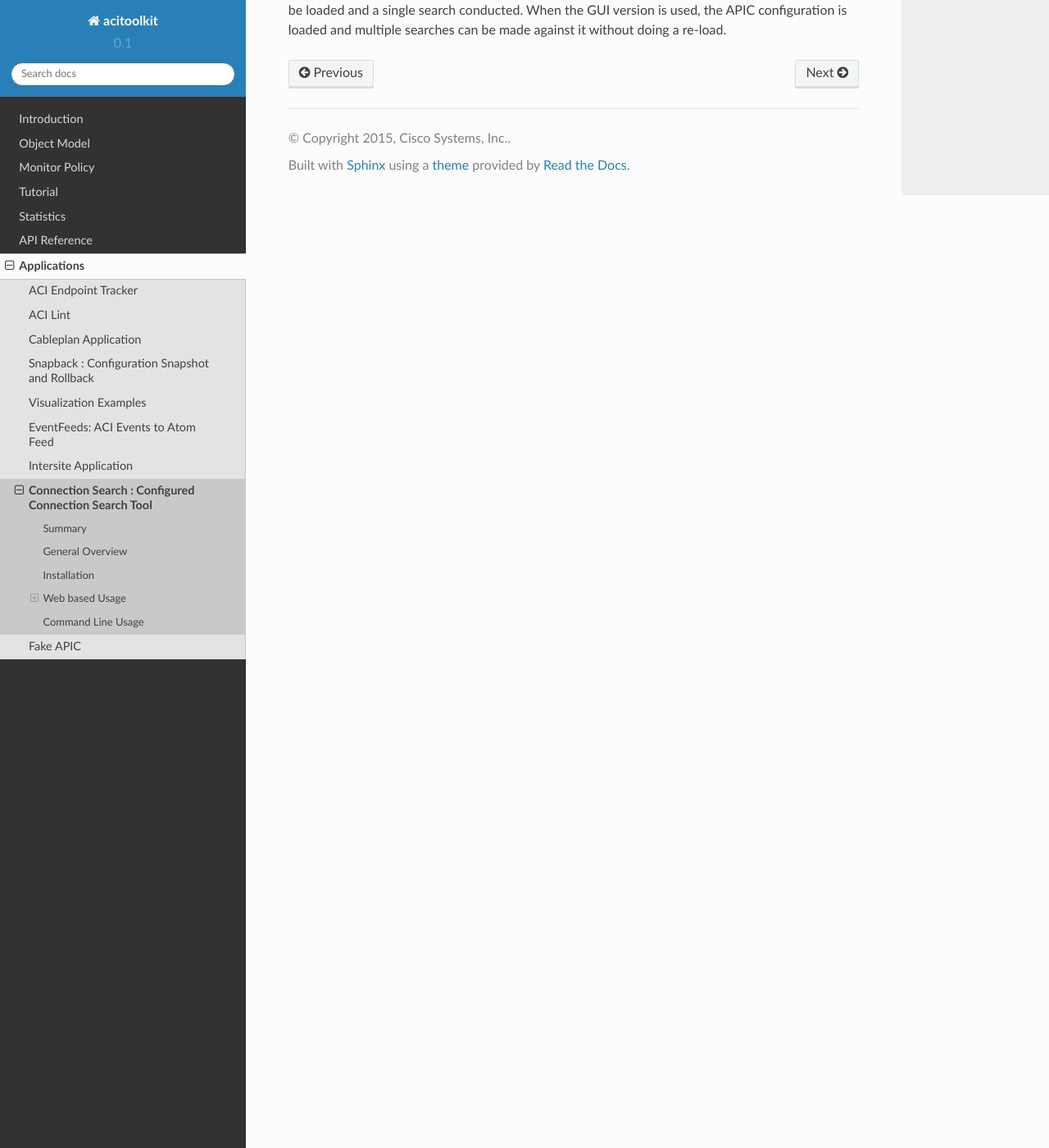
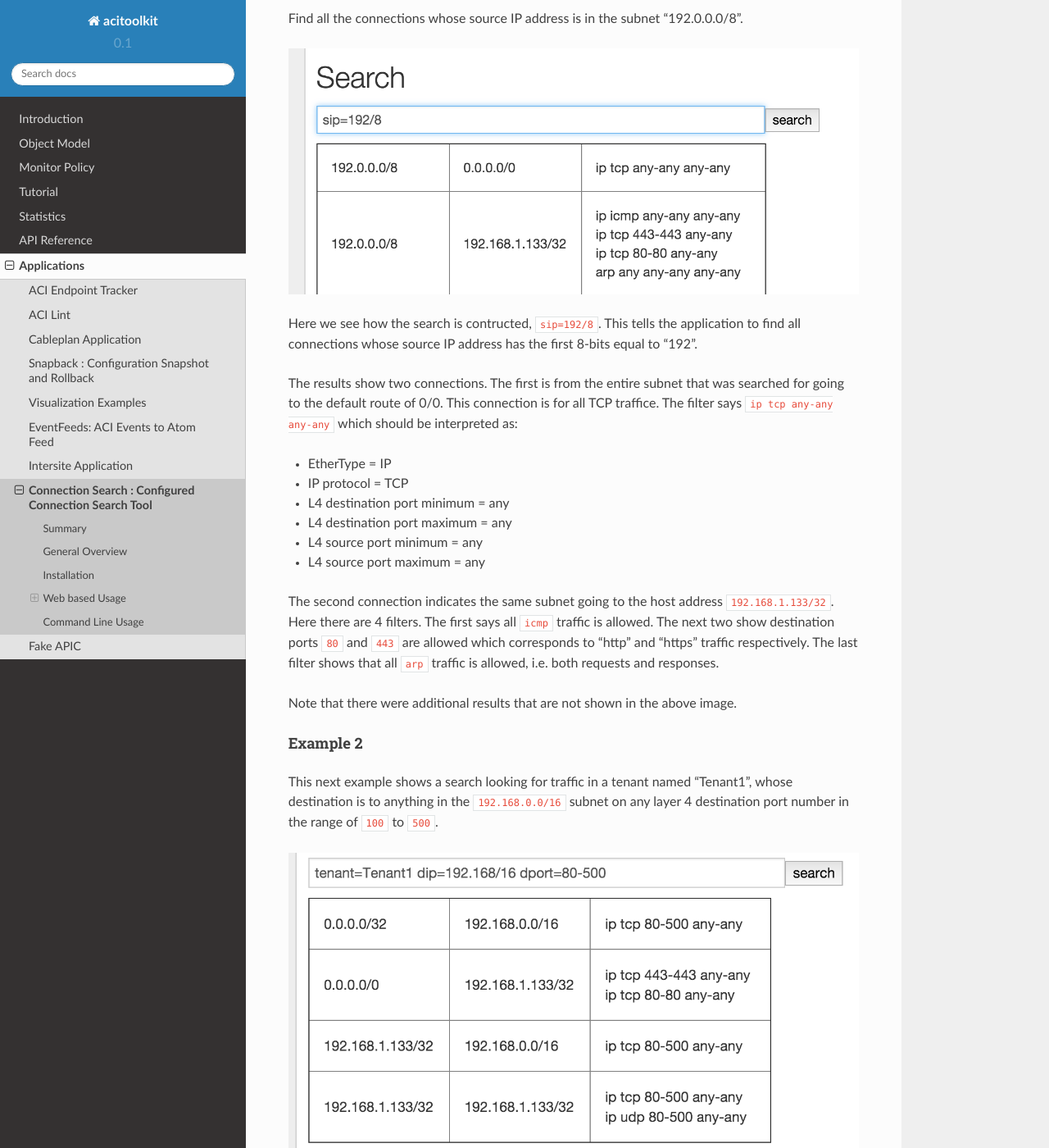
Before and after one commit to datacenter/acitoolkit, a Sphinx documentation site: the page built from docs/source/connectionsearch.rst, in a window 1280 px wide and 1400 px high, scrolled down 5917 px. Shown: the whole window at 82% size. Built offline with Sphinx 7.4.7 and the Read the Docs theme 2.0.0, drawn with Linux system fonts in a browser that asks for light colours; some of the changed text lies outside the part shown.

Commit message:
Completed documentation  with examples.

```diff
--- a/docs/source/connectionsearch.rst
+++ b/docs/source/connectionsearch.rst
@@ -101,7 +102,7 @@ below.  Note that for security purposes, the password is not
 displayed.  Clicking the **Reset** button will cause Connection Search to
 forget the current credentials, but will not impact the APIC in any way.
 
-.. image:: Connection_Search-credentials-set.png
+.. image:: connection_search-credentials-set.png
 
 Performing a Search
 ~~~~~~~~~~~~~~~~~~~
@@ -111,6 +112,8 @@ will read in the configuration of the APIC.  This may take some time depending u
 the size of your configuration as well as the speed of your network connection.
 Your browser may indicate that it is "waiting on 127.0.0.1" while the configuration
 is loading.  Please be patient.
+
+.. image:: connection_search-search-start.png
 
 A search consists of entering the search filter criteria in the search bar and then pressing
 the **SEARCH** button.  If no criteria is entered, all connections will be displayed.
@@ -195,6 +198,75 @@ When the search results are displayed, placing the cursor over a table cell will
 EPG or OutsideEPG to be displayed.  If the cursor is placed over the filters, the name of the contract will be
 displayed.
 
+For communication within an EPG, i.e. between two end-points that are in the same EPG, Connection Search will create an
+"implied" contract that is both provided and consumed by that EPG.  The filter in that contract will allow all
+communication.  When the cursor hovers over the filter cell for such a connection, the contract name will begin with
+"implied" followed by a number that makes it unique.  This contract does not actually exist in the APIC.
+
+Examples
+~~~~~~~~
+The following are a few examples of searches and explanation of the results.
+
+Example 1
+^^^^^^^^^
+Find all the connections whose source IP address is in the subnet "192.0.0.0/8".
+
+.. image:: connection-search-example1.png
+
+Here we see how the search is contructed, ``sip=192/8``.  This tells the application to find all connections whose
+source IP address has the first 8-bits equal to "192".
+
+The results show two connections.  The first is from the entire subnet that was searched for going to the default route
+of 0/0.  This connection is for all TCP traffice.  The filter says ``ip tcp any-any any-any`` which should be
+interpreted as:
+
+* EtherType = IP
+* IP protocol = TCP
+* L4 destination port minimum = any
+* L4 destination port maximum = any
+* L4 source port minimum = any
+* L4 source port maximum = any
+
+The second connection indicates the same subnet going to the host address ``192.168.1.133/32``.  Here there are 4
+filters.  The first says all ``icmp`` traffic is allowed.  The next two show destination ports ``80`` and ``443``
+are allowed which corresponds to "http" and "https" traffic respectively.  The last filter shows that all
+``arp`` traffic is allowed, i.e. both requests and responses.
+
+Note that there were additional results that are not shown in the above image.
+
+Example 2
+^^^^^^^^^
+This next example shows a search looking for traffic in a tenant named "Tenant1", whose destination is to anything
+in the ``192.168.0.0/16`` subnet on any layer 4 destination port number in the range of ``100`` to ``500``.
+
+.. image:: connection-search-example2.png
+
+The results show 4 connection groups.  The first one is from a host IP of ``0.0.0.0/32``.  This looks funny and is
+probably a configuration error in the APIC.  The destination here is ``192.168.0.0/16`` and the filter is for any
+TCP traffic that has a destination port in the range of ``100`` to ``500``.  Here the results are showing just the
+overlap of the destination address range.   The full range of addressed configured in the APIC is ``0/0``, but the
+search criteria indicates that the user was looking for the specific range of ``192.168/16``, so that is the only
+range shown in the result.
+
+In a similar fashion, the filter shows that TCP ports ``100`` to ``500`` are allowed.  The actual filter in the APIC
+is for ``any-any``, but the result only shows the overlapping ports because that is what the query was for.
+
+
+Example 3
+^^^^^^^^^
+In this query, the user wants to see all of the destinations that host ``192.168.1.133`` in tenant "Tenant1"
+can send traffic to.
+
+.. image:: connection-search-example3.png
+
+Here there are two results.  The first shows that this host can send traffic to default route of ``0/0`` for any TCP
+traffic.  The second row shows that this host can communicate with itself using any protocol.  This second one
+has a fully open filter of ``any any any-any any-any``.  When we place the cursor over this filter we can see that
+this was an "implied" filter.  The implied filter is created by the connection search tool to show that end-points
+within an EPG can communicate with each other without any constraint.  In this particular case, it shows that end-points
+can send traffic to themselves.
+
+
 About
 ~~~~~
 
```
Also changed, not shown: other parts of docs/source/connectionsearch.rst (+1 -0 lines), docs/source/Connection_Search-welcome.png (added), docs/source/connection-search-example1.png (added), docs/source/connection-search-example2.png (added), docs/source/connection-search-example3.png (added), docs/source/connection_search-credentials-set.png (added), docs/source/connection_search-credentials.png (added), docs/source/connection_search-search-start.png (added).
